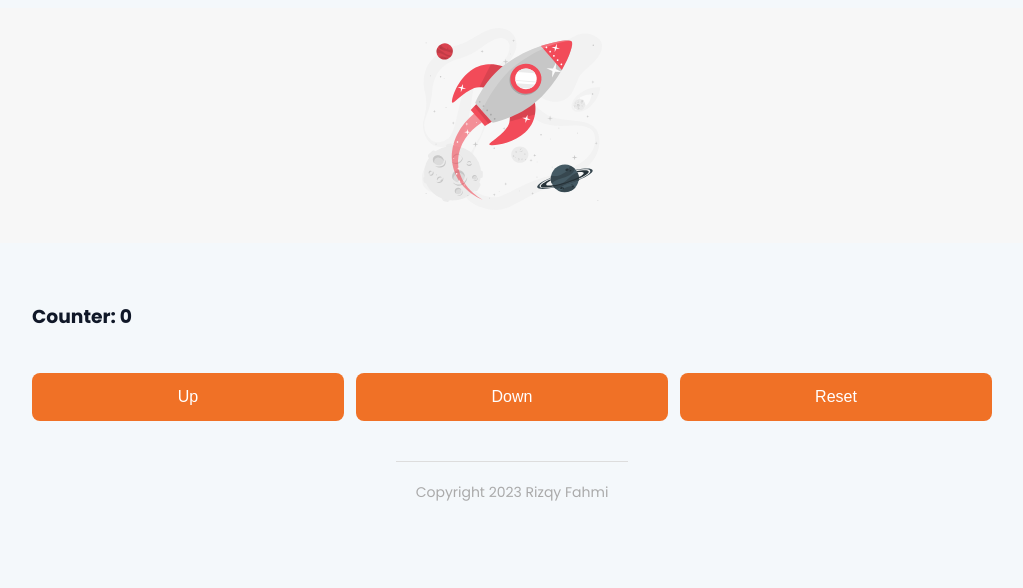
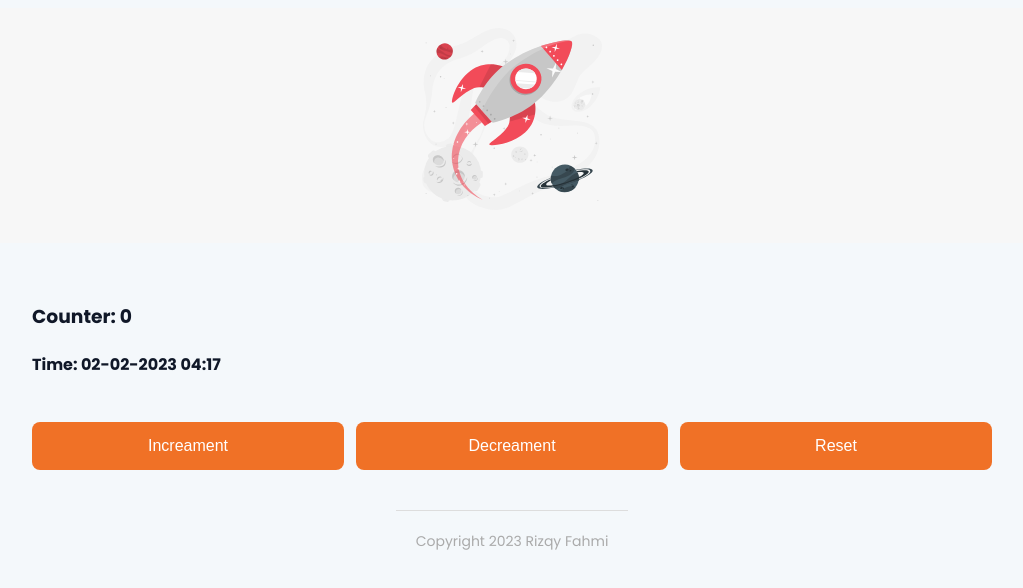
Before and after one commit to rizqyfahmi/hello-svelte, a Svelte app: page / in a window 1280 px wide. Shown: the top 588 px of the page, without its empty margins (128-1151 px from the left). Built offline with nearby package versions, Linux system fonts and the light colour scheme.

Commit message:
Readable store

```diff
--- a/package.json
+++ b/package.json
@@ -18,6 +18,7 @@
     "svelte": "^3.0.0"
   },
   "dependencies": {
+    "moment": "^2.29.4",
     "sirv-cli": "^2.0.0"
   }
 }
--- a/src/App.svelte
+++ b/src/App.svelte
@@ -29,8 +29,8 @@
     <div class="counter-full">
       <Display {count} />
     </div>
-    <Button on:click={onIncreament}>Up</Button>
-    <Button on:click={onDecreament}>Down</Button>
+    <Button on:click={onIncreament}>Increament</Button>
+    <Button on:click={onDecreament}>Decreament</Button>
     <Button on:click={onReset}>Reset</Button>
   </div>
 </main>
--- a/src/components/Display.svelte
+++ b/src/components/Display.svelte
@@ -1,5 +1,16 @@
 <script>
-    import { count } from "../stores/store";
+    import { count, currentDate } from "../stores/store";
+    import moment from "moment";
+    import { onDestroy } from "svelte";
+
+    let date = "00-00-0000 00:00"
+
+    const unsubscribe = currentDate.subscribe((value) => {
+        date = moment(value).format("DD-MM-YYYY HH:mm")
+    })
+
+    onDestroy(unsubscribe)
 </script>
 <h3>Counter: {$count}</h3>
+<h4>Time: {date}</h4>
 <style></style>
--- a/src/stores/store.js
+++ b/src/stores/store.js
@@ -1,3 +1,4 @@
-import { writable } from "svelte/store"
+import { readable, writable } from "svelte/store"
 
 export const count = writable(0)
+export const currentDate = readable(new Date())
```
Also changed, not shown: 1 other file (tests, documents, lock files or other folders).
